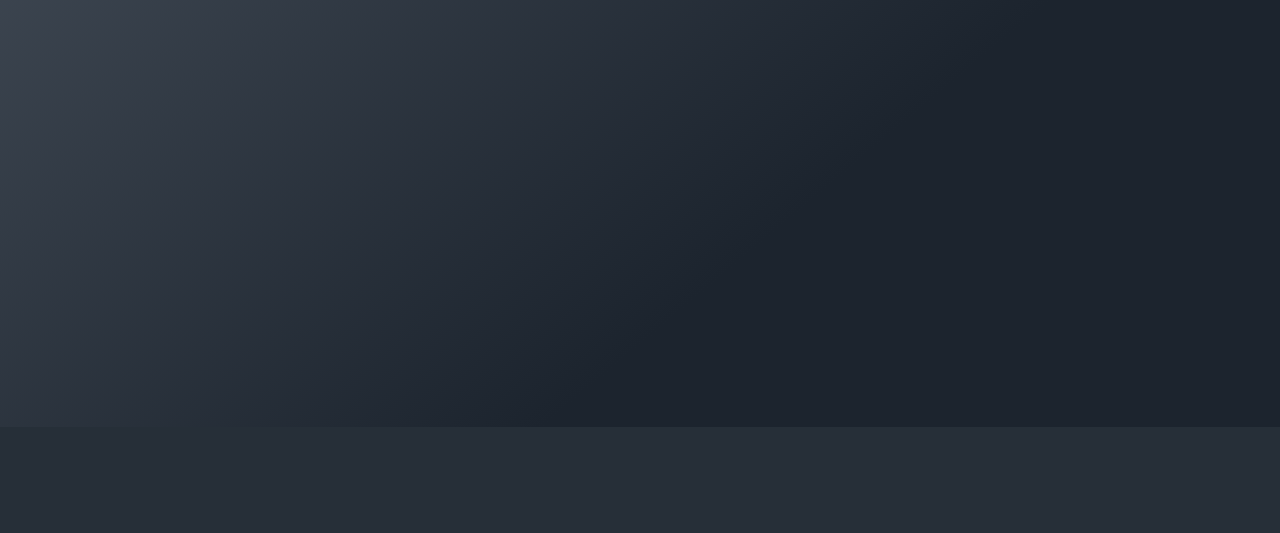
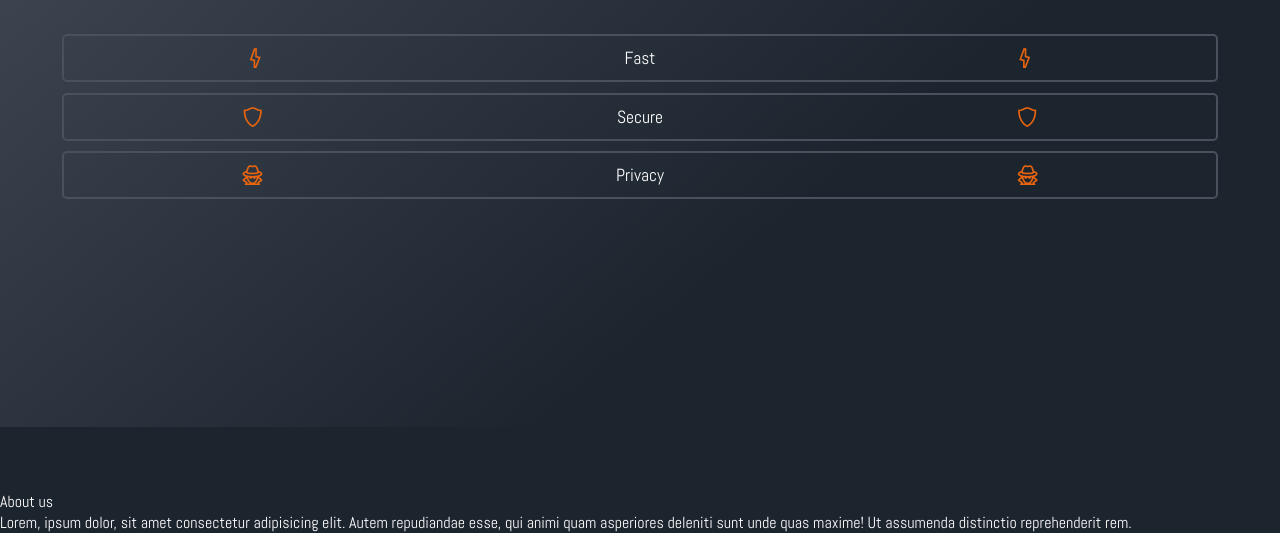
Before and after one commit to mendoza000/garua, a website built with Vite: page index.html in a window 1280 px wide. Shown: the part 373-906 px from the top of the page. Before the commit the page ends 800 px from the top, so only its background shows below. Built offline with nearby package versions, Linux system fonts and the light colour scheme.

Commit message:
add skill of product

```diff
--- a/assets/css/style.css
+++ b/assets/css/style.css
@@ -16,13 +16,19 @@
 	--font-title: 'Bree Serif', serif;
 	--font-text: 'Abel', sans-serif;
 }
+/* etiquetas */
+.cs{
+	color: var(--color-secondary);
+}
+
+
 *{
 	margin: 0;
 	padding: 0;
 }
 html, body{
 	font-family: var(--font-text);
-	background-color: var(--color-primary-o);
+	background-color: var(--color-primary-xo);
 	color: var(--color-text);
 }
 .app_title{
@@ -72,7 +78,7 @@ html, body{
 	position: fixed;
 	height: 100vh;
 	width: 100vw;
-	background-color: rgb(28, 36, 46, 0.8);
+	background-color: rgb(28, 36, 46, 0.9);
 	z-index: 10;
 	display: flex;
 	justify-content: center;
@@ -91,9 +97,6 @@ html, body{
 	display: flex;
 	justify-content: center;
 	align-items: center;
-	border-radius: 5px;
-	background-color: var(--color-secondary);
-
 }
 .list_item a{
 	color: var(--color-text);
@@ -104,6 +107,12 @@ html, body{
 	display: flex;
 	justify-content: center;
 	align-items: center;
+	border-radius: 5px;
+	background-color: var(--color-secondary);
+	transition: background-color 0.7s;
+}
+.list_item a:hover{
+	background-color:var(--color-secondary-xo)
 }
 
 .btn_menu{
@@ -123,3 +132,36 @@ html, body{
 	color: inherit;
 	z-index: 20;
 }
+
+.col2{
+	display: flex;
+	flex-direction: column;
+	justify-content: center;
+	align-items: center;
+	margin-top: 2em;
+}
+
+.skill{
+	width: 90%;
+	margin: 0.3em auto;
+	display: flex;
+	justify-content: space-around;
+	align-items: center;
+	border: 2px solid var(--color-primary-l);
+	border-radius: 5px;
+	padding-top: 0.5em;
+	padding-bottom: 0.5em;
+	transition: background-color 0.4s;
+	font-size: 1.1em;
+}
+.skill:hover{
+	background-color: var(--color-primary-l);
+}
+.skill i{
+	color: var(--color-secondary-o);
+	font-size: 1.5em;
+}
+
+.about{
+	margin-top: 4em;
+}
--- a/index.html
+++ b/index.html
@@ -50,11 +50,41 @@
         </nav>
         <div class="header_col">
           <img class="header_col_img" src="./assets/img/blackhole.png" alt="">
-          <h1 class="app_title">Garua Token!</h1>
+          <h1 class="app_title">Garua <span class="cs">Token!</span></h1>
           <p>Lorem, ipsum dolor sit, amet consectetur adipisicing elit. Eius eaque eligendi voluptatum dicta ducimus, ipsam.</p>
         </div>
-        <div class="header_col"></div>
+        <div class="header_col col2">
+          <div class="skill">
+            <i class="las la-bolt"></i>
+            <span>
+              Fast
+            </span>
+            <i class="las la-bolt"></i>
+          </div>
+          <div class="skill">
+            <i class="las la-shield-alt"></i>
+            <span>
+              Secure
+            </span>
+            <i class="las la-shield-alt"></i>
+          </div>
+          <div class="skill">
+            <i class="las la-user-secret"></i>
+            <span>
+              Privacy
+            </span>
+            <i class="las la-user-secret"></i>
+          </div>
+        </div>
       </header>
+
+      <div class="about">
+
+        <span class="about_title">
+          About us
+        </span>
+        <p>Lorem, ipsum dolor, sit amet consectetur adipisicing elit. Autem repudiandae esse, qui animi quam asperiores deleniti sunt unde quas maxime! Ut assumenda distinctio reprehenderit rem.</p>
+      </div>
 
     </div>
     <script type="module" src="/main.js"></script>
```
